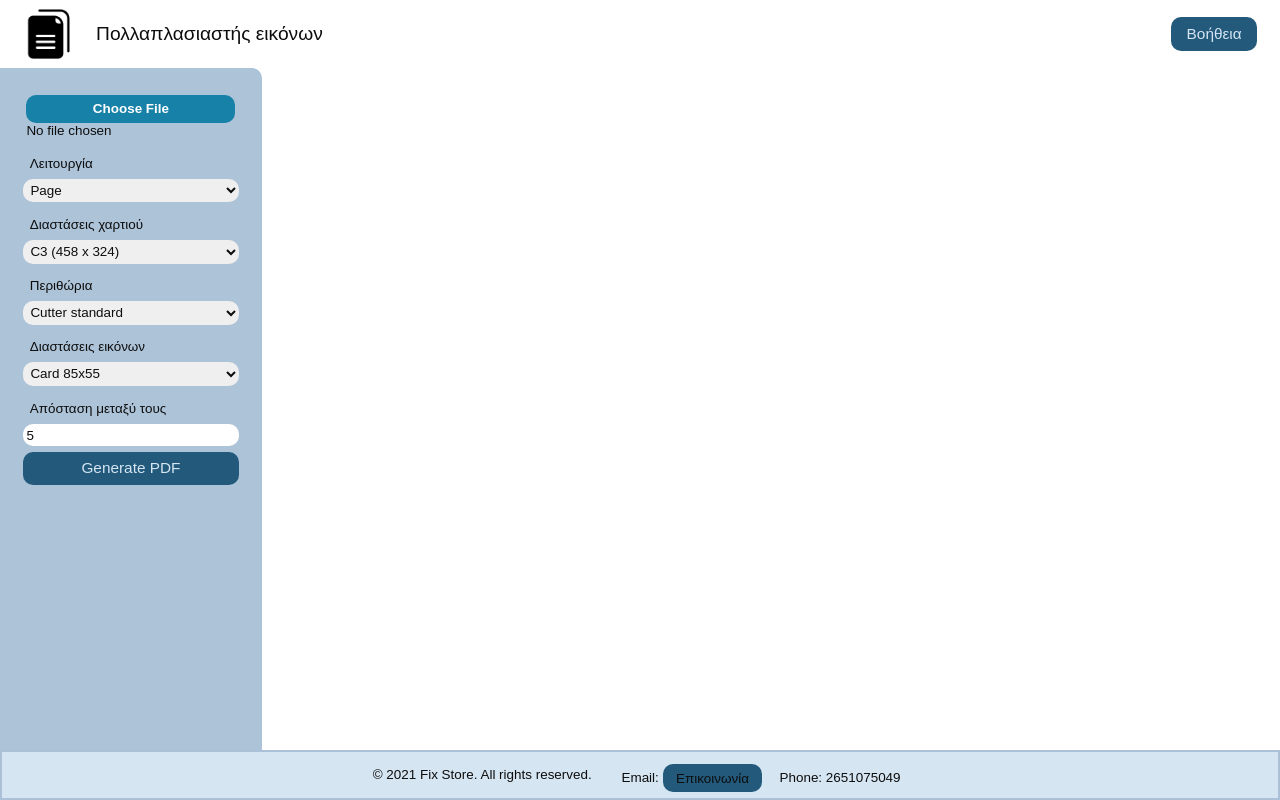
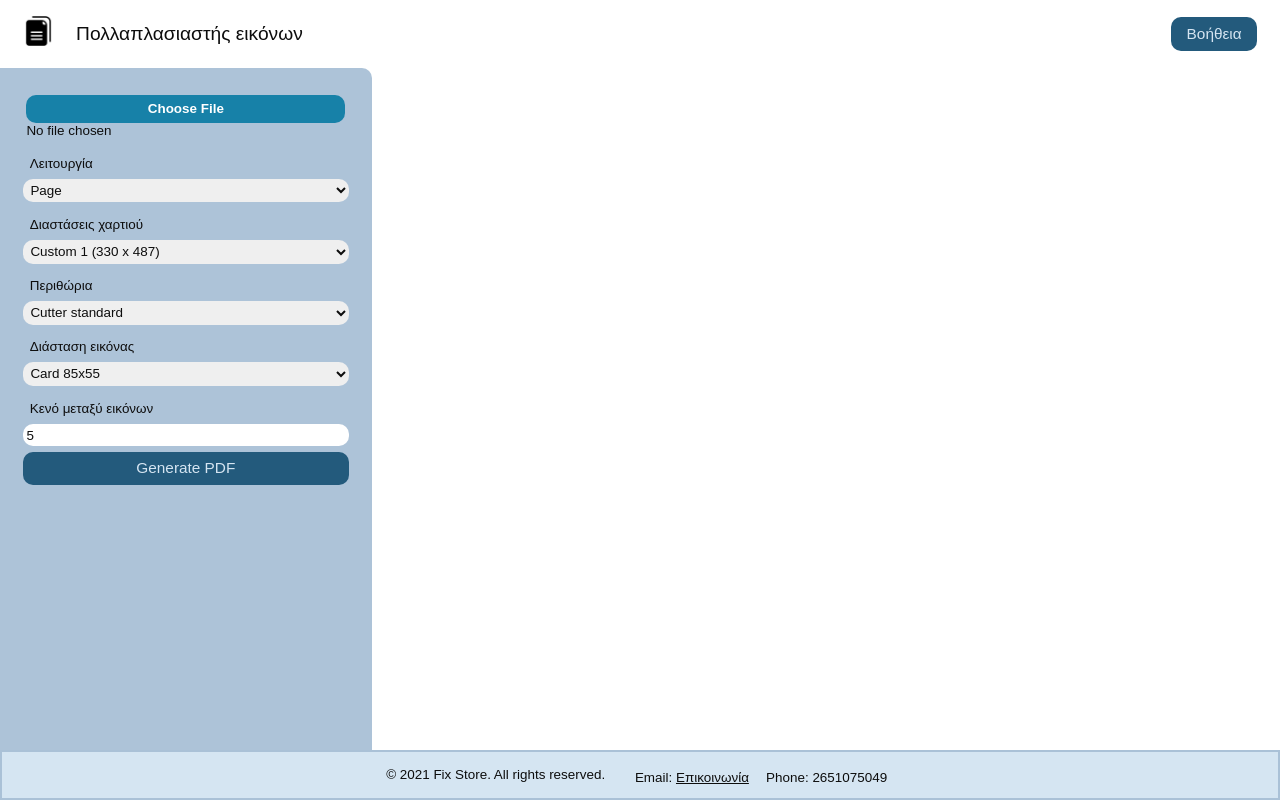
Before and after one commit to GiorgosSarakatsanos/Grid_Web_app, a Flask app: page / in a window 1280 px wide. Run offline with Flask 3, Linux system fonts and the light colour scheme.

Commit message:
added paper size options

```diff
--- a/forms.py
+++ b/forms.py
@@ -14,6 +14,10 @@ class ImageForm(FlaskForm):
         ('C3', 'C3 (458mm x 324mm)'),
         ('A3', 'A3 (420mm x 297mm)'),
         ('A4', 'A4 (297mm x 210mm)'),
+        ('330x487', '330 mm x 487 mm'),
+        ('330x350', '330 mm x 350 mm'),
+        ('235x255', '235 mm x 255 mm'),
+        ('255x210', '255 mm x 210 mm'),
         ('Custom', 'Custom')
         ], validators=[DataRequired()])
     gap = FloatField('Gap Between Images (mm)', default=5, validators=[Optional(), NumberRange(min=0)])
--- a/static/css/style.css
+++ b/static/css/style.css
@@ -102,6 +102,18 @@ input, textarea{
             font-size: var(--base-font-size);
           }
 
+          input label {
+            display: block;
+            margin: var(--m-gap);
+            font-size: var(--small-font-size);
+            color: var(--text-color);
+            font-weight: var(--font-bold);
+          }
+
+          input[type=button]:hover, input[type=submit]:hover, input[type=reset]:hover {
+            background-color: var(--button-color);
+          }
+
 html, body {
     font-size: 1.2rem;
     background-color: var(--bg-color);
@@ -139,13 +151,16 @@ html, body {
     min-width: fit-content;
 }
 
-.logo-img {
-    height: 50px;
+.logo-img, .logo-img a {
+    height: 30px;
     width: auto;
+    background-color: none;
+    border-radius: 0;
+    border: none;
 }
 
 aside {
-    width: 25%;
+    width: 40%;
     padding: var(--xl-gap);
     background-color: var(--accent-color);
     border-radius: 0 var(--border-radius) 0 0;
@@ -197,7 +212,18 @@ footer {
             color: var(--light-color);
         }
 
-button, .btn, button[type="submit"], a  {
+button:hover {
+    background-color: var(--button-color-hover);
+}
+
+body {
+    display: flex;
+    flex-direction: column;
+    justify-content: space-between;
+    height: 100vh;
+}
+
+.button {
     width: 100%;
     padding: var(--m-gap) var(--xl-gap);
     background-color: var(--button-color);
@@ -210,28 +236,6 @@ button, .btn, button[type="submit"], a  {
     text-decoration: none;
 }
 
-button:hover {
-    background-color: var(--button-color-hover);
-}
-
-body {
-    display: flex;
-    flex-direction: column;
-    justify-content: space-between;
-    height: 100vh;
-}
-
-.button {
-    color: var(--text-color);
-    padding: var(--m-gap) var(--xl-gap);
-}
-
 .button:hover {
     background-color: var(--button-color-hover);
 }
-
-label {
-    display: block;
-    margin-top: var(--s-gap);
-    font: var(--small-font-size) sans-serif;
-}
--- a/static/js/script.js
+++ b/static/js/script.js
@@ -47,4 +47,5 @@ document.addEventListener('DOMContentLoaded', () => {
 
 
     toggleFields(); // Initial call to set correct visibility
+
 });
--- a/templates/index.html
+++ b/templates/index.html
@@ -10,14 +10,14 @@
     <nav class="navbar">
         <div class="brand-container">
             <div class="container">
-                <img class="logo-img" src="{{ url_for('static', filename='img/logo.png') }}" alt="Fix Store">
+                <a href="/"><img class="logo-img" src="{{ url_for('static', filename='img/logo.png') }}" alt="Fix Store"></a>
             </div>
             <div class="container">
                 <h1>Πολλαπλασιαστής εικόνων</h1>
             </div>
         </div>
         <div class="button-container">
-            <a href="mailto:support@fixstore.info" class="btn">Βοήθεια</a>
+            <a href="mailto:support@fixstore.info" class="button">Βοήθεια</a>
         </div>
     </nav>
     <div class="main-content">
@@ -37,10 +37,10 @@
                             </select>
                         </div>
                         <div class="form-group" id="numbering-fields">
-                            <input type="number" name="start_number" placeholder="Start Number" value="100"><label for="start_number">Start number</label>
-                            <input type="number" name="end_number" placeholder="End Number" value="150"><label for="end_number">End number</label>
-                            <input type="number" name="offset_number_x" value="8" placeholder="Offset X"><label for="offset_number_x">Left/Right</label>
-                            <input type="number" name="offset_number_y" value="23" placeholder="Offset Y"><label for="offset_number_y">Up/Down</label>
+                            <input type="number" name="start_number" placeholder="Start Number" value="100"><label for="start_number">Αρχικός αριθμός</label>
+                            <input type="number" name="end_number" placeholder="End Number" value="150"><label for="end_number">Τελικός αριθμός</label>
+                            <input type="number" name="offset_number_x" value="8" placeholder="Offset X"><label for="offset_number_x">Απόσταση από αριστερά</label>
+                            <input type="number" name="offset_number_y" value="23" placeholder="Offset Y"><label for="offset_number_y">Απόσταση από κάτω</label>
                         </div>
                     </div>
 
@@ -48,10 +48,13 @@
                         <div class="form-group">
                             <span>Διαστάσεις χαρτιού</span>
                             <select name="paper_size" id="paper_size" required>
+                                <option value="330x487">Custom 1 (330 x 487)</option>
+                                <option value="330x350">Custom 2 (330 x 350)</option>
+                                <option value="235x255">Custom 3 (235 x 255)</option>
+                                <option value="255x210">Custom 4 (255 x 210)</option>
                                 <option value="C3">C3 (458 x 324)</option>
                                 <option value="A3">A3 (420 x 297)</option>
                                 <option value="A4">A4 (297 x 210)</option>
-                                <option value="Custom">Custom</option>
                             </select>
                         </div>
                         <div class="form-group" id="toggleCustomSize">
@@ -70,15 +73,15 @@
                             </select>
                         </div>
                         <div class="form-group" id="toggleCustomMargins">
-                            <input type="number" name="custom_margin_top" placeholder="Custom margin top" value="10">
-                            <input type="number" name="custom_margin_right" placeholder="Custom margin right" value="10">
-                            <input type="number" name="custom_margin_bottom" placeholder="Custom margin bottom" value="10">
-                            <input type="number" name="custom_margin_left" placeholder="Custom margin left" value="10">
+                            <input type="number" name="custom_margin_top" placeholder="Custom margin top" value="10"><label for="custom_margin_top">Απόσταση από πάνω</label>
+                            <input type="number" name="custom_margin_right" placeholder="Custom margin right" value="10"><label for="custom_margin_right">Απόσταση από δεξιά</label>
+                            <input type="number" name="custom_margin_bottom" placeholder="Custom margin bottom" value="10"><label for="custom_margin_bottom">Απόσταση από κάτω</label>
+                            <input type="number" name="custom_margin_left" placeholder="Custom margin left" value="10"><label for="custom_margin_left">Απόσταση από αριστερά</label>
 
                         </div>
                     </div>
                     <div class="form-group">
-                        <span>Διαστάσεις εικόνων</span>
+                        <span>Διάσταση εικόνας</span>
                         <select name="img_size" id="img_size" required>
                             <option value="Card">Card 85x55</option>
                             <option value="Square">Square 55x55</option>
@@ -86,20 +89,20 @@
                         </select>
                     </div>
                     <div class="form-group" id="toggleCustomImgSize">
-                        <input type="number" name="custom_image_width" placeholder="Custom Image Width" value="25">
-                        <input type="number" name="custom_image_height" placeholder="Custom Image Height" value="25">
+                        <input type="number" name="custom_image_width" placeholder="Custom Image Width" value="25"><label for="custom_image_height">Πλάτος εικόνας</label>
+                        <input type="number" name="custom_image_height" placeholder="Custom Image Height" value="25"><label for="custom_image_height">Ύψος εικόνας</label>
                     </div>
                     <div class="form-group">
-                        <span>Απόσταση μεταξύ τους</span>
+                        <span>Κενό μεταξύ εικόνων</span>
                         <input type="number" name="gap" placeholder="Gap" value="5" required>
                     </div>
                     <div class="form-group">
-                        <button type="submit">Generate PDF</button>
+                        <button type="submit" class="button">Generate PDF</button>
                     </div>
                 </form>
                 {% if outline_pdf_path %}
             <embed src="{{ url_for('download', filename=outline_pdf_path.split('/')[-1]) }}"/>
-            <a href="{{ url_for('download', filename=outline_pdf_path.split('/')[-1]) }}" class="btn" target="_blank">Download Outlines</a>
+            <a href="{{ url_for('download', filename=outline_pdf_path.split('/')[-1]) }}" class="button" target="_blank">Download Outlines</a>
             {% endif %}
             </div>
         </aside>
@@ -107,7 +110,7 @@
             {% if pdf_path %}
 
             <embed src="{{ url_for('download', filename=pdf_path.split('/')[-1]) }}"/>
-            <a href="{{ url_for('download', filename=pdf_path.split('/')[-1]) }}" class="btn" target="_blank">Download PDF</a>
+            <a href="{{ url_for('download', filename=pdf_path.split('/')[-1]) }}" class="button" target="_blank">Download PDF</a>
             {% endif %}
         </main>
     </div>
--- a/utils.py
+++ b/utils.py
@@ -2,6 +2,7 @@ from reportlab.lib.pagesizes import landscape
 from reportlab.lib.units import mm
 from reportlab.pdfgen import canvas
 from PIL import Image, ImageFilter
+
 import os
 from PyPDF2 import PdfReader, PdfWriter
 
@@ -10,6 +11,10 @@ def get_paper_size(size, custom_width=None, custom_height=None):
         'C3': (458 * mm, 324 * mm),
         'A3': (420 * mm, 297 * mm),
         'A4': (297 * mm, 210 * mm),
+        '330x487': (330 * mm, 487 * mm),
+        '330x350': (330 * mm, 350 * mm),
+        '235x255': (235 * mm, 255 * mm),
+        '255x210': (255 * mm, 210 * mm),
         'Custom': (custom_width, custom_height)
     }
     if size == 'Custom' and custom_width and custom_height:
```
Also changed, not shown: 3 other files.
